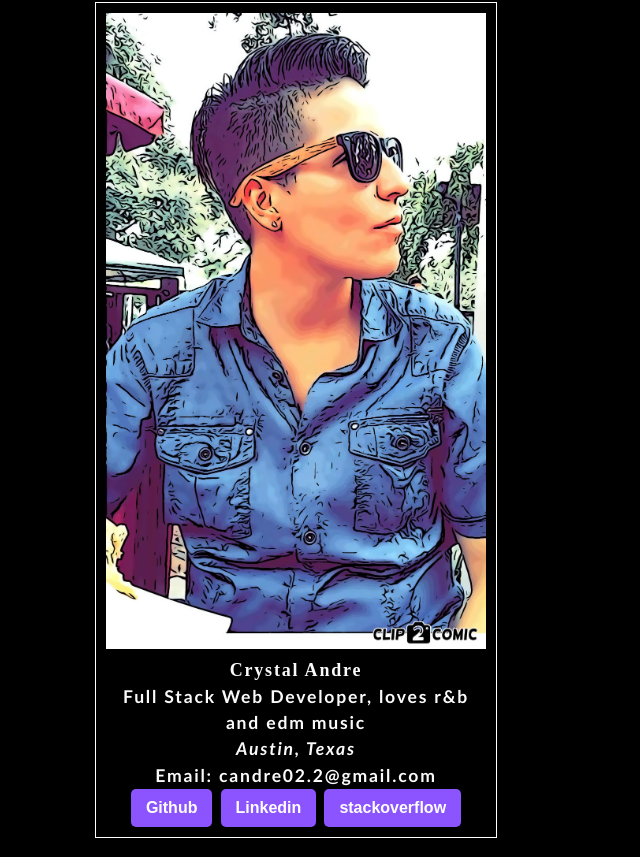
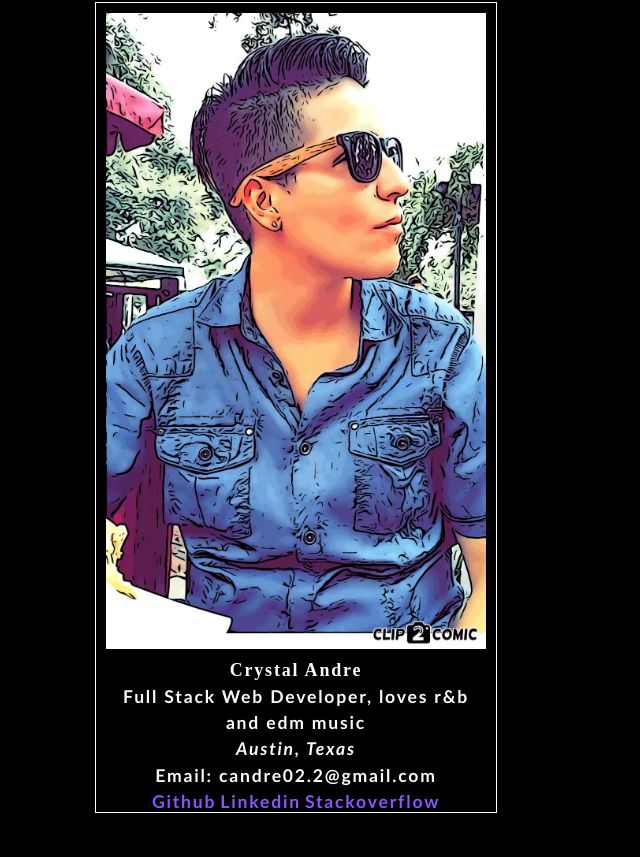
Before and after one commit to candre02/react-portfolio, a React (Create React App) app: page /contact in a window 1280 px wide. Shown: the part 185-1042 px from the top of the page, without its empty margins (0-640 px from the left). After the commit the page ends 1001 px from the top, so only its background shows below. Built offline with nearby package versions, Linux system fonts and the light colour scheme.

Commit message:
added picture, socials, height in contact, removed footer in resume, added location in contact and some info

```diff
--- a/package.json
+++ b/package.json
@@ -4,6 +4,8 @@
   "private": true,
   "homepage": "https://candre02.github.io/react-portfolio",
   "dependencies": {
+    "@fortawesome/fontawesome-svg-core": "^6.1.1",
+    "@fortawesome/react-fontawesome": "^0.1.18",
     "@testing-library/jest-dom": "^5.16.2",
     "@testing-library/react": "^12.1.2",
     "@testing-library/user-event": "^13.5.0",
@@ -14,6 +16,7 @@
     "react-icons": "^4.3.1",
     "react-router-dom": "^5.3.0",
     "react-scripts": "5.0.0",
+    "react-social-icons": "^5.13.0",
     "web-vitals": "^2.1.4"
   },
   "scripts": {
@@ -23,7 +26,6 @@
     "build": "react-scripts build",
     "test": "react-scripts test",
     "eject": "react-scripts eject"
-
   },
   "eslintConfig": {
     "extends": [
--- a/src/components/Contact/index.js
+++ b/src/components/Contact/index.js
@@ -2,7 +2,7 @@
 import React from 'react';
 import { Container, CardGroup, Card } from 'react-bootstrap';
 import Portrait from "../../assets/images/Portrait.jpg";
-
+import Footer from "../Footer/index";
 
 // contact function
 function Contact() {
@@ -15,7 +15,7 @@ function Contact() {
         <div className="bg-light border">
           <Card style={{
              width: '25rem',
-             height: '834px',
+             height: '809px',
              outline: '1px solid white',
              marginRight:'600px',
              padding: '10px',
@@ -27,13 +27,14 @@ function Contact() {
               <Card.Text>
                 Full Stack Web Developer, loves r&b and edm music
                 <br></br>
-                < i className="BsPinMap">Austin, Texas</i>
+                < i className="FaPinMap">Austin, Texas</i>
                 <br></br>
                 Email: candre02.2@gmail.com
                 <br></br>
                 <div>
-                <button variant="" href="https://www.github.com/candre02">
-                  <i className="fa fa-github"  aria-hidden="true"></i>Github
+                  <Footer>
+                  <button variant=""  href="https://www.github.com/candre02">
+                <i className='fa fa-github'  aria-hidden="true"></i>Github
                 </button>{' '}
                 <button variant=""  href="https://www.linkedin.com/in/crystal-a-6ab60b231/">
                   <i className="fa fa-linkedin" aria-hidden="true"></i>Linkedin
@@ -41,6 +42,7 @@ function Contact() {
                 <button variant=""  href="https://stackoverflow.com/users/16661619/crystal">
                   <i className="fa fa-stackoverflow" aria-hidden="true"></i>stackoverflow
                 </button>{' '}
+                  </Footer>
                 </div>
               </Card.Text>
             </Card.Body>
--- a/src/components/Footer/index.js
+++ b/src/components/Footer/index.js
@@ -1,15 +1,16 @@
 // import files
 import React from "react";
+
 
 // footer function
 function Footer() {
     return (
         <footer>
             <div className="">
-            <p>Want to get connected? Follow me on the social channels below:</p>
+            {/* <p>Created by Crystal Andre <br></br>&copy;2022</p> */}
                 <a href="https://www.github.com/candre02">Github<i className="bi bi-github"></i></a>
-                <a href="https://www.linkedin.com/in/crystal-6ab60b/">Linkedin</a>
-                <a href="https://www.twitter.com/crystal">Twitter</a>
+                <a href="https://www.linkedin.com/in/crystal-a-6ab60b231/">Linkedin</a>
+                <a href="https://stackoverflow.com/users/16661619/crystal">Stackoverflow</a>
             </div>
         </footer>
     );
--- a/src/components/Resume/index.js
+++ b/src/components/Resume/index.js
@@ -1,7 +1,7 @@
 // import files
 import React from 'react';
 import { Container, Button } from 'react-bootstrap';
-import Footer from '../Footer/index';
+// import Footer from '../Footer/index';
 import Resumefile from '../Resume/Resumefile.pdf';
 
 // resume function
@@ -39,9 +39,6 @@ function Resume() {
           </ul>
         </ul>
       </div>
-      <Footer>
-
-      </Footer>
     </Container>
   );
 }
```
Also changed, not shown: 1 other file (tests, documents, lock files or other folders).
